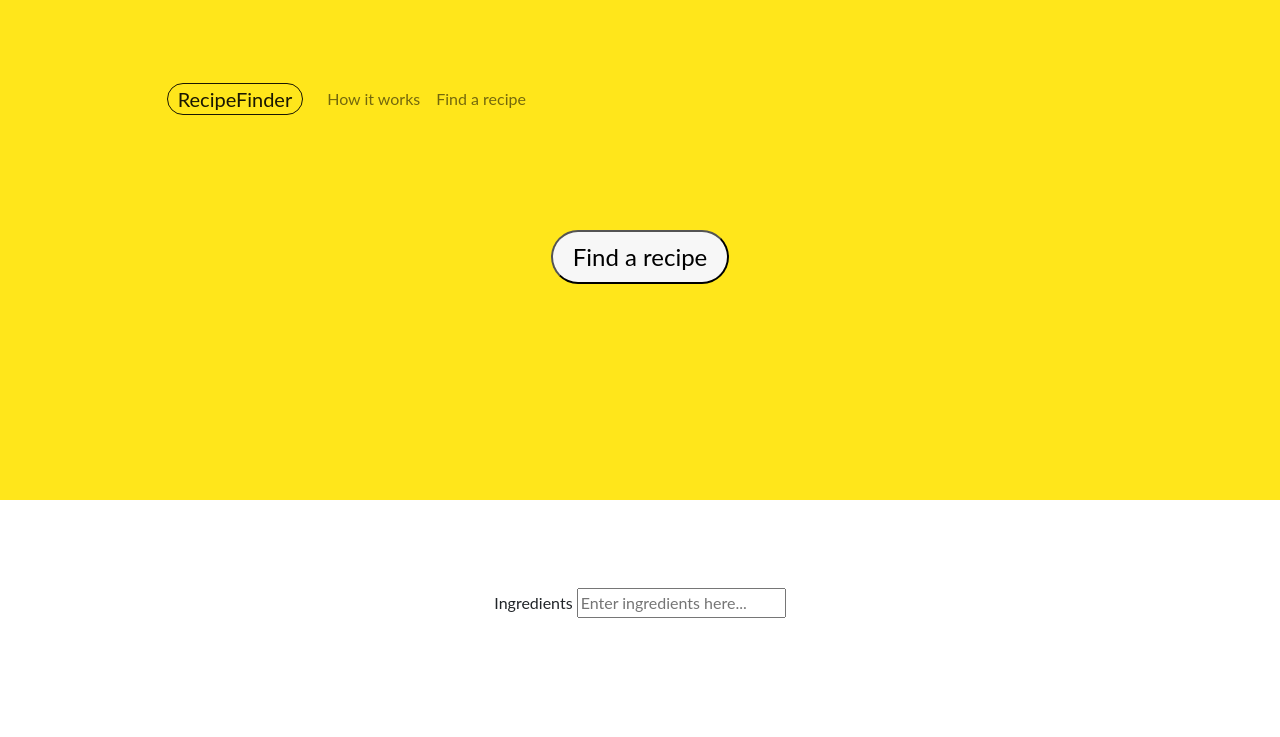
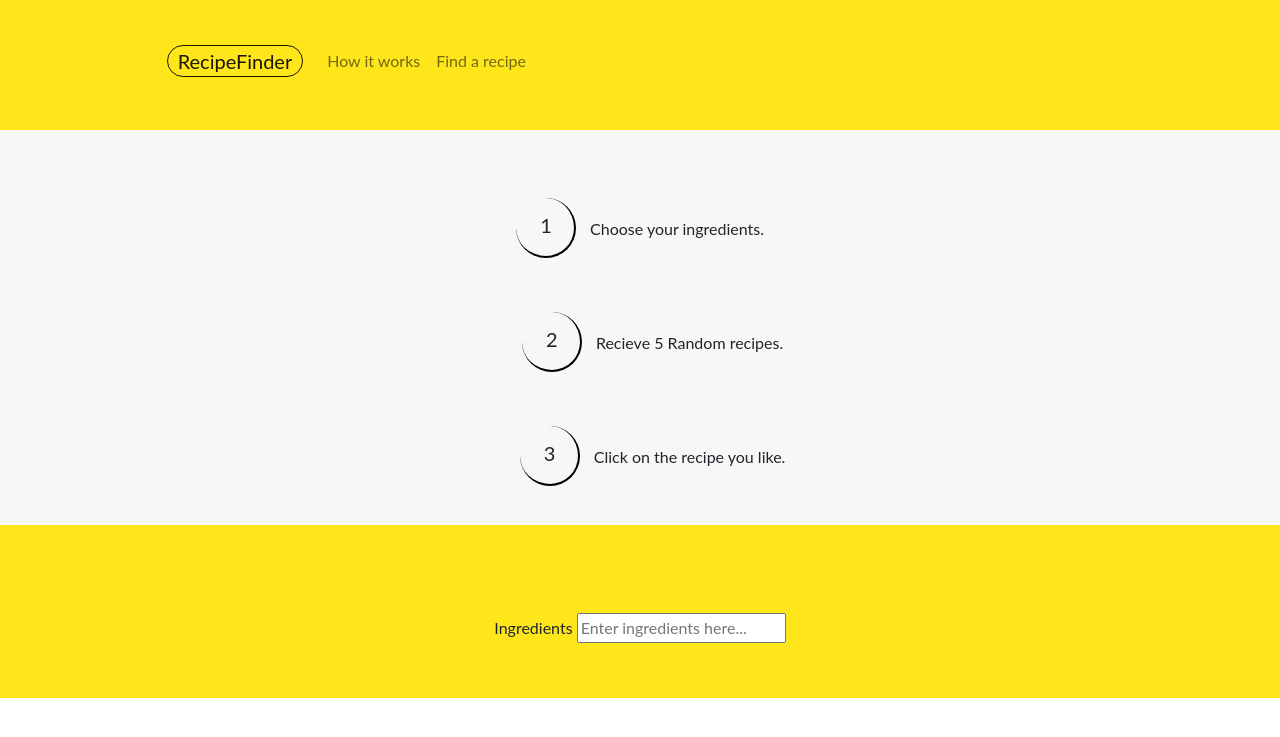
Before and after one commit to PythonLewisH/RecipeFinder, a Flask app: page / in a window 1280 px wide. Shown: the top 737 px of the page. Run offline with Flask 2, Linux system fonts and the light colour scheme; some libraries are stand-ins or nearby versions.

Commit message:
display tidy.

```diff
--- a/static/css/styles.css
+++ b/static/css/styles.css
@@ -17,11 +17,55 @@ body {
 }
 
 
+/* How it works */
+
+.how-it-works {
+  background-color: #F7F7F7;
+  text-align: center;
+}
+
+.point-1 {
+}
+
+.point-2 {
+  padding-left: 25px;
+}
+
+.point-3 {
+  padding-left: 25px;
+}
+
+.point-circle {
+  text-align: center;
+  display: inline-block;
+  margin-top: 30px;
+  width : 60px;
+  height: 60px;
+  border-right: 2px solid black;
+  border-bottom: 2px solid black;
+  border-radius: 75px;
+  padding-top: 12px;
+  padding-left: 2px;
+  font-size: 20px;
+}
+
+.point-text {
+  margin-left: 10px;
+  vertical-align: middle;
+
+  display: inline-block;
+}
+
+
 /* Header section */
 
 .top-section {
   background-color: #FFE61B;
-  height: 500px;
+  height: 130px;
+}
+
+.nav-banner {
+  padding-top: 0;
 }
 
 
@@ -42,10 +86,14 @@ body {
 margin-top:50px;
 }
 
+.search {
+  background-color: #FFE61B;
+}
+
 /* search section */
 
 .results {
-background-color:#FFE61B;
+background-color: #FFE61B;
 height:500px;
 }
 
--- a/templates/index.html
+++ b/templates/index.html
@@ -21,7 +21,7 @@
 
   <section class="top-section">
 
-    <div class="container-fluid">
+    <div class="container-fluid nav-banner">
 
       <nav class="navbar navbar-expand-lg navbar-light">
         <div class="container-fluid">
@@ -29,25 +29,48 @@
           <button class="navbar-toggler" type="button" data-bs-toggle="collapse" data-bs-target="#navbarNav" aria-controls="navbarNav" aria-expanded="false" aria-label="Toggle navigation">
             <span class="navbar-toggler-icon"></span>
           </button>
+
           <div class="collapse navbar-collapse" id="navbarNav">
             <ul class="navbar-nav">
               <li class="nav-item">
-                <a class="nav-link" href="#">How it works</a>
+                <a class="nav-link" href="#how">How it works</a>
               </li>
               <li class="nav-item">
-                <a class="nav-link" href="#">Find a recipe</a>
+                <a class="nav-link" href="#search">Find a recipe</a>
               </li>
             </ul>
           </div>
         </div>
       </nav>
 
-      <div class="call-to-action">
-        <button onclick="window.location.href='#search-section'"class="button-33" role="button">Find a recipe</button>
+      </div>
+      </section>
 
-  </section>
 
-  <section id="search-section">
+      <div id="how" class="how-it-works container-fluid">
+
+          <div class="point-1">
+          <div class="point-circle">1</div>
+          <div class="point-text"> Choose your ingredients.</div>
+          </div>
+          <br />
+
+          <div class="point-2">
+          <div class="point-circle">2</div>
+          <div class="point-text">  Recieve 5 Random recipes.</div>
+          </div>
+          <br />
+
+
+          <div class="point-3">
+          <div class="point-circle">3</div>
+          <div class="point-text"> Click on the recipe you like.</div>
+          </div>
+      </div>
+
+
+
+  <section id="search">
 
     <div class="container-fluid search">
 
@@ -85,7 +108,6 @@
             {% endfor %}
           </p>
 
-          </div>
           <div class="recipe-instructions">
           <p>
             {% for instruction in full_recipe_instructions[i] %}
@@ -97,6 +119,7 @@
         </div>
 
       </div>
+    </div>
 
         {% endfor %}
 
```
